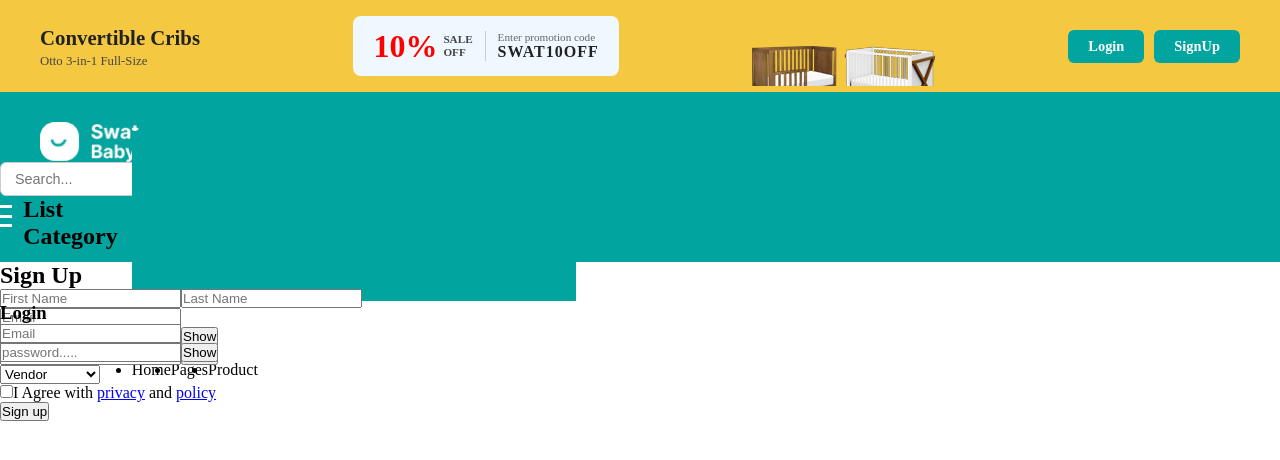
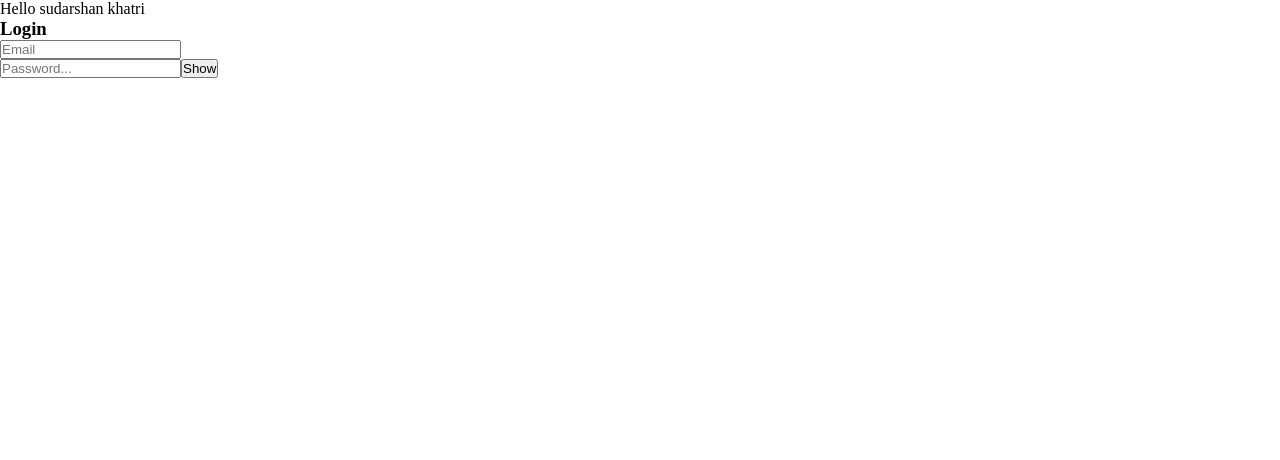
Before and after one commit to sudarshankhatri3/FullStack, a React app in the folder frontend/: page /login in a window 1280 px wide. Shown: the top 460 px of the page. Built offline with nearby package versions, Linux system fonts and the light colour scheme; the HTML template or start-up script is replaced by a standard one.

Commit message:
react-router

```diff
--- a/frontend/package.json
+++ b/frontend/package.json
@@ -11,7 +11,8 @@
   },
   "dependencies": {
     "react": "^19.2.0",
-    "react-dom": "^19.2.0"
+    "react-dom": "^19.2.0",
+    "react-router": "^7.13.1"
   },
   "devDependencies": {
     "@eslint/js": "^9.39.1",
--- a/frontend/src/App.jsx
+++ b/frontend/src/App.jsx
@@ -1,21 +1,37 @@
+import React from "react";
+import ReactDom from "react-dom/client"
+import { createBrowserRouter } from "react-router";
+import { RouterProvider } from "react-router/dom";
 import HeaderTemplate from "./components/header";
 import Header from "./components/navigation";
 import SignPage from "./pages/signup";
 import LoginPage from "./pages/login";
 import ListCategory from "./components/listCategory";
+import Login from "./components/loginButton";
 
-export default function DataHandler(){
-    return(
-        <>
-          <HeaderTemplate/>
-          <Header/>
-          <SignPage/>
-          <LoginPage/>
-          <listCategory/>
-          {/* <SignPage/>
-          <LoginPage/> */}
 
-        </>
-    )
+
+const router=createBrowserRouter([
+  {
+    path:"/",
+    element:<HeaderTemplate/>
+  },
+  {
+    path:"/login",
+    element:<LoginPage/>
+  },
+  {
+    path:"*",
+    element:<>Page not found</>
+  }
+])
+
+function App(){
+  return <>
+      <p>Hello sudarshan khatri</p>
+      <RouterProvider  router={router}/>
+  </>
 
 }
+
+export default App
--- a/frontend/src/main.jsx
+++ b/frontend/src/main.jsx
@@ -1,9 +1,10 @@
 import { StrictMode } from 'react'
 import { createRoot } from 'react-dom/client'
-import DataHandler from './App'
+import App from './App'
+
 
 createRoot(document.getElementById('root')).render(
   <StrictMode>
-   <DataHandler/>
+   <App/>
   </StrictMode>,
 )
--- a/frontend/src/pages/login.jsx
+++ b/frontend/src/pages/login.jsx
@@ -25,22 +25,26 @@ export default function LoginPage() {
 
   return (
     <>
-      <div>
-        <div>
-          <h3>Login</h3>
+      <div className="login">
+        <div className="login__header">
+          <h3 className="login__title">Login</h3>
         </div>
-        <form action="" onSubmit={loginUser}>
-          <div>
-            <input type="email" placeholder="Email" />
+
+        <form className="login__form" onSubmit={loginUser}>
+          <div className="login__field">
+            <input className="login__input" type="email" placeholder="Email" />
           </div>
-          <div>
+
+          <div className="login__field login__password-field">
             <input
-              type={showPassword ? "hide" : "show"}
-              placeholder="password....."
+              className="login__input"
+              type={showPassword ? "text" : "password"}
+              placeholder="Password..."
             />
+
             <button
-              type={showPassword? "hide":"show"}
-              className="signup-show-btn"
+              type="button"
+              className="login__toggle-btn"
               onClick={() => setShowPassword(!showPassword)}
             >
               {showPassword ? "Hide" : "Show"}
```
Also changed, not shown: 1 other file (tests, documents, lock files or other folders).
